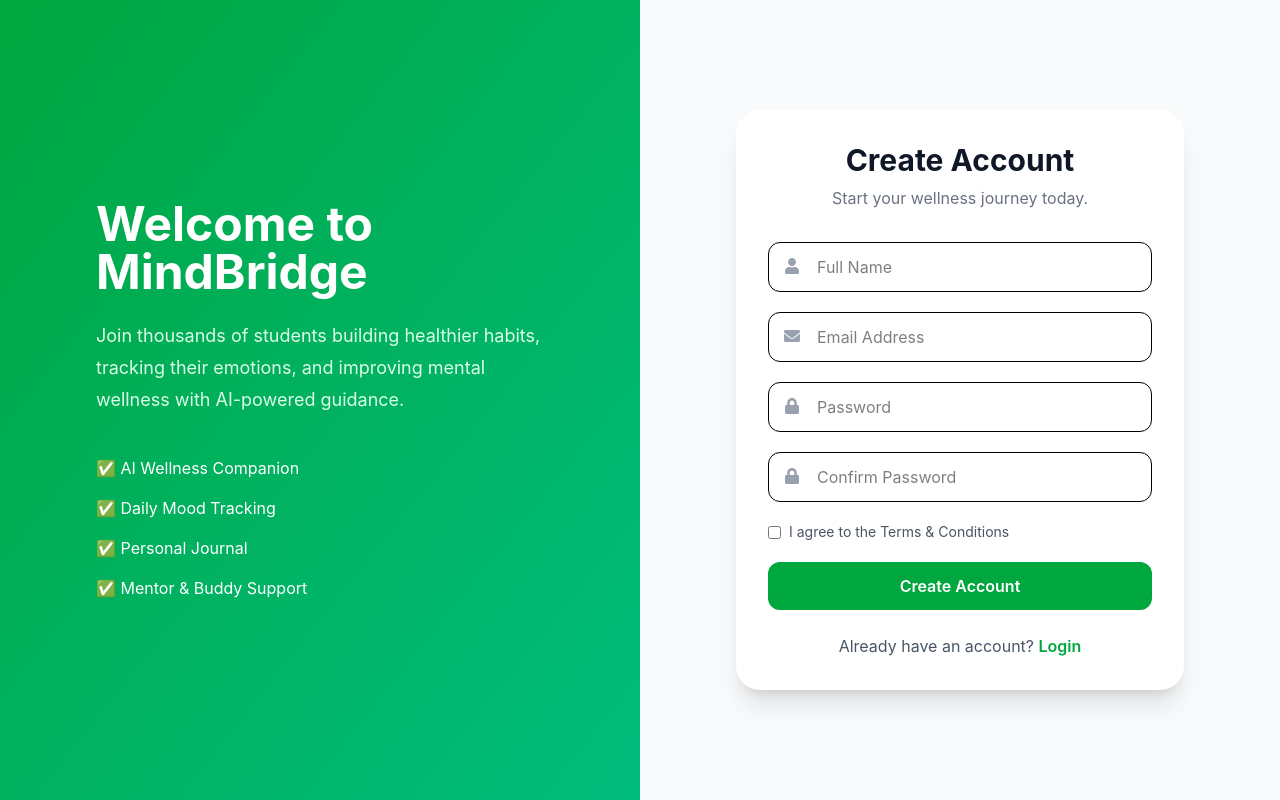
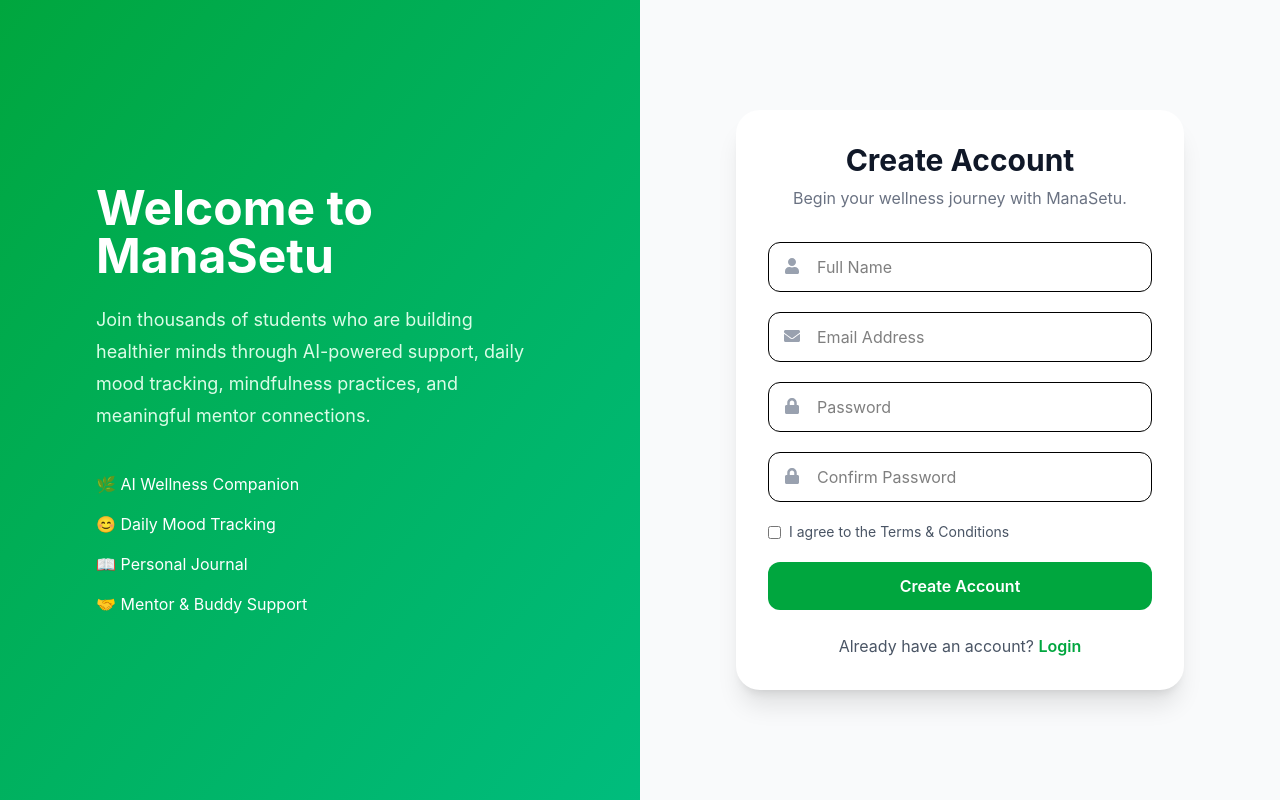
Before and after one commit to neha-gupta887/S-02-Mental-Health-Awareness-Campaign-for-First-Year-Students, a React (Vite) app: page /signup in a window 1280 px wide. Built offline with nearby package versions, Linux system fonts and the light colour scheme.

Commit message:
Rebrand signup page to ManaSetu

```diff
--- a/src/pages/Signup.jsx
+++ b/src/pages/Signup.jsx
@@ -9,20 +9,20 @@
         <div className="max-w-md text-white">
           <h1 className="text-5xl font-bold">
             Welcome to <br />
-            MindBridge
+            ManaSetu
           </h1>
 
           <p className="mt-6 text-lg leading-8 text-green-100">
-            Join thousands of students building healthier habits, tracking
-            their emotions, and improving mental wellness with AI-powered
-            guidance.
+            Join thousands of students who are building healthier minds through
+            AI-powered support, daily mood tracking, mindfulness practices, and
+            meaningful mentor connections.
           </p>
 
           <div className="mt-10 space-y-4">
-            <div>✅ AI Wellness Companion</div>
-            <div>✅ Daily Mood Tracking</div>
-            <div>✅ Personal Journal</div>
-            <div>✅ Mentor & Buddy Support</div>
+            <div>🌿 AI Wellness Companion</div>
+            <div>😊 Daily Mood Tracking</div>
+            <div>📖 Personal Journal</div>
+            <div>🤝 Mentor & Buddy Support</div>
           </div>
         </div>
       </div>
@@ -36,7 +36,7 @@
           </h2>
 
           <p className="text-center text-gray-500 mt-2">
-            Start your wellness journey today.
+            Begin your wellness journey with ManaSetu.
           </p>
 
           <form className="mt-8 space-y-5">
```
